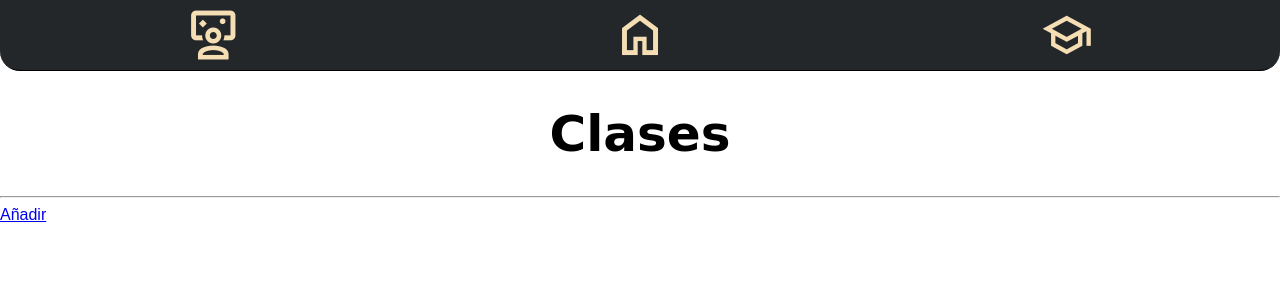
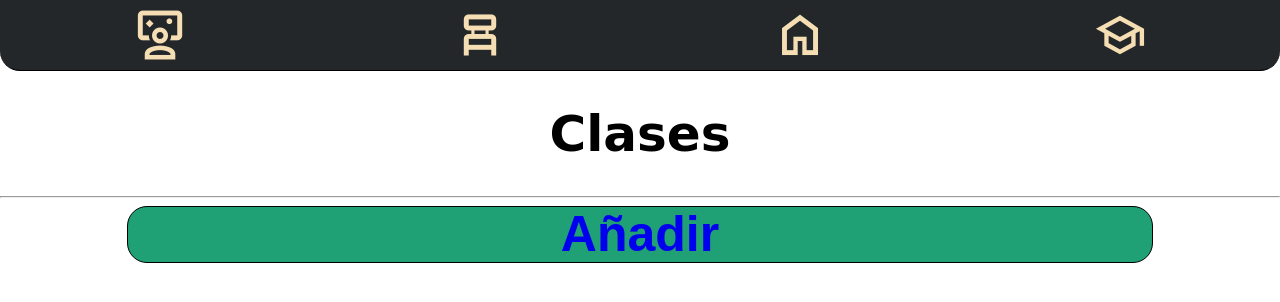
Before and after one commit to MitchelRos/M07-UF4-MITCHEL2, a Django app: page /name-app/clases/ in a window 1280 px wide. Shown: the top 302 px of the page. Run offline with Django 4.2, Linux system fonts and the light colour scheme; data that the repository does not hold is empty.

Commit message:
edicion y mejoras de html css y muestras individuales

```diff
--- a/jaumebalmes_mitchel/static/css/clases.css
+++ b/jaumebalmes_mitchel/static/css/clases.css
@@ -1,3 +1,6 @@
+body{
+    margin: 0 auto !important;
+}
 h1{
     text-align: center;font-family: 'Comic Sans ms'; font-size: 50px;
 }
@@ -12,7 +15,7 @@ section{
     gap: 10px;
     margin: 0 20px;
 }
-section a{
+a.contenedor{
     display: block;
     text-align: center;
     background-color: lightgray;
@@ -24,14 +27,14 @@ section a{
     box-shadow: 2px 2px 4px rgba(0, 0, 0, 0.2);
     transition: all 0.3s ease-in-out;
 }
-section>a:hover{
+a.contenedor:hover{
     background-color: rgb(162, 192, 198);
     border: solid black 2px;
     box-shadow: 8px 8px 16px rgba(81, 85, 68, 0.2);
     transform: scale(1.1,1.1);
 
 }
-section>a>div{
+a.contenedor>div{
     height: 250px;
 }
 .subtitle{
@@ -41,3 +44,26 @@ section>a>div{
 .field{
     font-weight: normal;
 }
+.add-cls:hover{
+    transform: scale(1.1);
+}
+.add-cls{
+    display:inline-block;
+    width:80%;
+    background-color: rgb(31, 160, 117);
+    font-size: 50px !important;
+    font-weight: bolder;
+    text-align: center;
+    text-decoration: none;
+    margin-bottom: 40px;
+    line-height: 55px !important;
+    border-radius: 20px;
+    border: solid black 1px;
+}
+.hihi{
+    display: flex;
+    justify-content: center;
+}
+.link-nav{
+    text-decoration: none;
+}
--- a/jaumebalmes_mitchel/templates/nav.html
+++ b/jaumebalmes_mitchel/templates/nav.html
@@ -9,6 +9,7 @@
 <header>
     <nav>
         <a href="{% url 'teacher' %}" title="TEACHER" class="material-symbols-outlined link-nav">interactive_space</a>
+        <a href="{% url 'list_clases' %}" title="CLASES" class="material-symbols-outlined link-nav">chair_alt</a>
         <a href="{% url 'home' %}" title="HOME" class="material-symbols-outlined link-nav">home</a>
         <a href="{% url 'student' %}" title="STUDENT" class="material-symbols-outlined link-nav">school</a>
     </nav>
--- a/jaumebalmes_mitchel/views_template_mitchel/templates/clase-info.html
+++ b/jaumebalmes_mitchel/views_template_mitchel/templates/clase-info.html
@@ -14,8 +14,12 @@
     {% include 'nav.html' %}
     <h1 style="text-align: center; font-family: 'Comic Sans ms'; font-size: 50px;">Clase Detail</h1>
     <hr>
+    {% block content %}
+    <a href="{% url 'update_clase' clase_id=clase.id %}" title="EDIT Clase" class="edit-cls volver">Edit</a>
+    <a href="{% url 'delete_clase' clase_id=clase.id %}" title="DEL Clase" class="del-cls volver">DEL</a>
+    {% endblock %}
     <div
-        style="display: block;text-align: center; background-color: lightgray;padding: 10px; color: black; border-radius: 15px; margin: auto 10px;">
+        style="display: block;text-align: center; background-color: lightgray;padding: 10px; color: black; border-radius: 15px; margin: 20px 10px;">
         <h4>{{ clase.name }}</h4>
         <hr>
         <div class="subtitle">Profesor: <div class="field">{{ clase.teacher }}</div>
--- a/jaumebalmes_mitchel/views_template_mitchel/templates/clases.html
+++ b/jaumebalmes_mitchel/views_template_mitchel/templates/clases.html
@@ -20,12 +20,11 @@
         <a href="{% url 'add_clase' %}" title="ADD Clase" class="add-cls">
             Añadir
         </a>
-        {% endblock %}
     </div>
 
     <section>
         {% for clase in clases %}
-        <a href="{% url 'clase_info' clase_id=clase.id %}">
+        <a class="contenedor" href="{% url 'clase_info' clase_id=clase.id %}">
             <div>
                 <h3>{{ clase.name }}</h3>
                 <hr>
@@ -46,6 +45,7 @@
         {% endfor %}
 
     </section>
+    {% endblock %}
 </body>
 
 </html>
```
